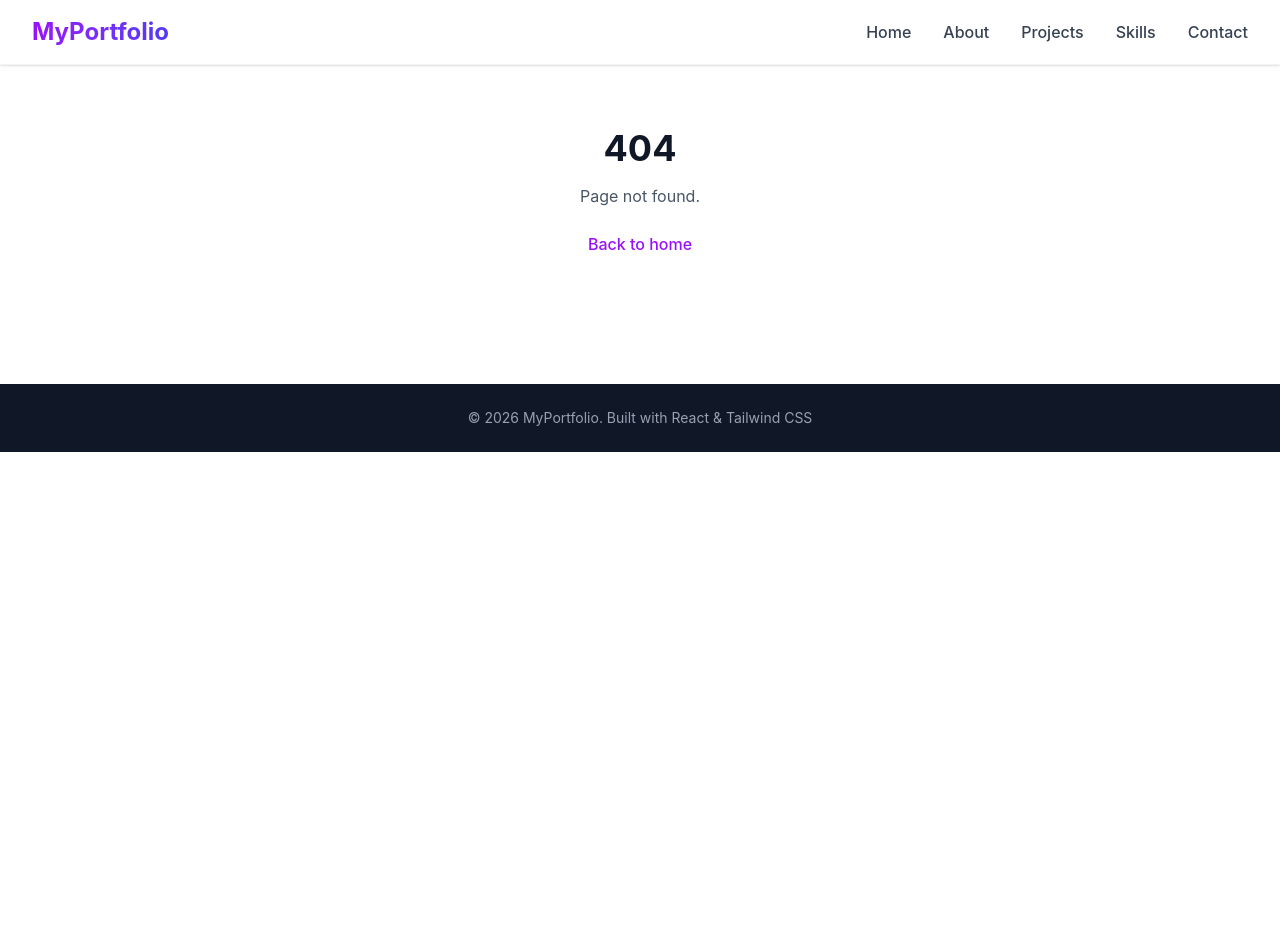
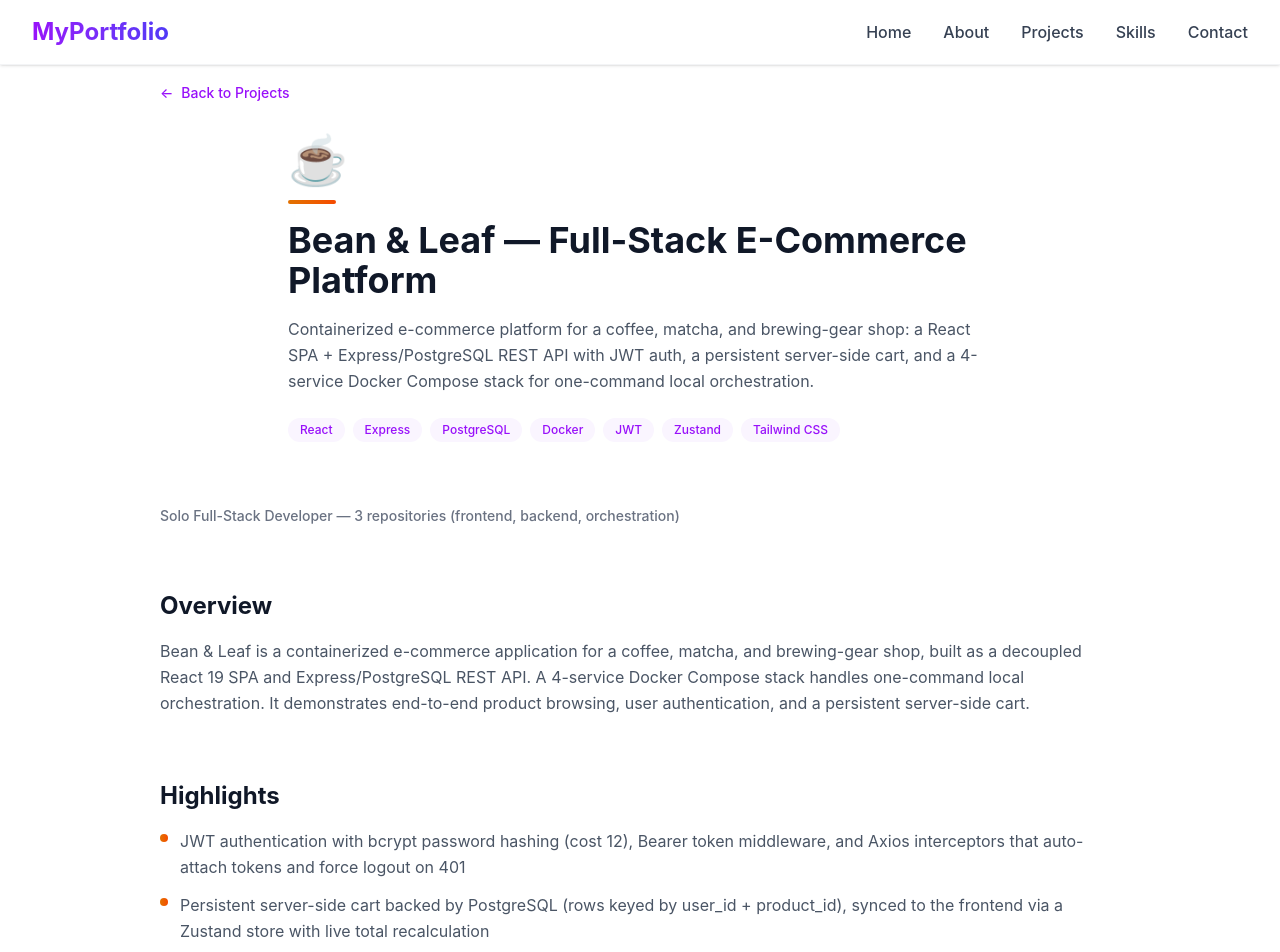
Before and after one commit to MNissha/Portfolio_Nissha, a React (Vite) app: page /projects/bean-and-leaf in a window 1280 px wide. Before the commit this address had no page. Shown: the top 952 px of the page. Before the commit the page ends 800 px from the top, so only its background shows below. Built offline with nearby package versions, Linux system fonts and the light colour scheme.

Commit message:
feat: add Bean & Leaf e-commerce project, support multi-repo links

```diff
--- a/src/data/projects.ts
+++ b/src/data/projects.ts
@@ -78,6 +78,52 @@ const rawProjects: Project[] = [
       ],
       learnings:
         "Working on JomDekan taught me how to build a real product with a team — not just features in isolation, but the parts that don't show in a demo: layered architecture, versioned migrations, request validation at the boundary, and audit logging. The biggest lesson was around auth: implementing refresh-token rotation with reuse detection forced me to think adversarially about what a stolen token could do, a mindset I now bring to every backend I touch.",
+    },
+  },
+  {
+    slug: "bean-and-leaf",
+    title: "Bean & Leaf — Full-Stack E-Commerce Platform",
+    desc: "Containerized e-commerce platform for a coffee, matcha, and brewing-gear shop: a React SPA + Express/PostgreSQL REST API with JWT auth, a persistent server-side cart, and a 4-service Docker Compose stack for one-command local orchestration.",
+    tech: ["React", "Express", "PostgreSQL", "Docker", "JWT", "Zustand", "Tailwind CSS"],
+    color: "from-amber-600 to-orange-600",
+    icon: "☕",
+    details: {
+      overview:
+        "Bean & Leaf is a containerized e-commerce application for a coffee, matcha, and brewing-gear shop, built as a decoupled React 19 SPA and Express/PostgreSQL REST API. A 4-service Docker Compose stack handles one-command local orchestration. It demonstrates end-to-end product browsing, user authentication, and a persistent server-side cart.",
+      role: "Solo Full-Stack Developer — 3 repositories (frontend, backend, orchestration)",
+      highlights: [
+        "JWT authentication with bcrypt password hashing (cost 12), Bearer token middleware, and Axios interceptors that auto-attach tokens and force logout on 401",
+        "Persistent server-side cart backed by PostgreSQL (rows keyed by user_id + product_id), synced to the frontend via a Zustand store with live total recalculation",
+        "Relational schema with foreign-key constraints (ON DELETE CASCADE), indexed lookups (idx_carts_user_id), and GENERATED ... AS IDENTITY primary keys",
+        "REST-driven product listing, search, and detail views consumed by a React Router SPA styled with Tailwind CSS",
+        "4-service Docker Compose stack (Postgres 16, Redis 7, Express API, Nginx-served frontend) with healthchecks and depends_on: service_healthy ordering",
+        "Multi-stage Docker builds — a Node 20 + Vite build stage outputs only static assets into a final nginx:1.27-alpine image, with no Node runtime or source shipped to production",
+        "Nginx SPA routing with a try_files fallback, and an auto-seeding database via docker-entrypoint-initdb.d/ (init.sql plus an idempotent seed.sql guarded by WHERE NOT EXISTS)",
+        "Config-driven CORS allow-list via a FRONTEND_ORIGIN env var, so the same backend image works across local dev and containerized setups without code changes",
+        "Diagnosed and fixed two production-style bugs: env vars silently not loading because dotenv was never wired up, and a Docker build failure caused by dependencies that only resolved locally through Node's parent-directory node_modules walk",
+      ],
+      stack: [
+        {
+          label: "Frontend",
+          items: ["React 19", "Vite 8", "React Router 7", "Tailwind CSS 4", "Zustand 5", "Axios 1.20"],
+        },
+        {
+          label: "Backend",
+          items: ["Node.js", "Express 5", "JWT (jsonwebtoken)", "bcryptjs"],
+        },
+        { label: "Database", items: ["PostgreSQL 16"] },
+        {
+          label: "Infrastructure",
+          items: ["Docker", "Docker Compose", "Nginx 1.27", "Redis 7 (provisioned)"],
+        },
+      ],
+      links: {
+        repos: [
+          { label: "Orchestration", url: "https://github.com/MNissha/bean-and-leaf" },
+          { label: "Frontend", url: "https://github.com/MNissha/bean-and-leaf-frontend" },
+          { label: "Backend", url: "https://github.com/MNissha/bean-and-leaf-backend" },
+        ],
+      },
     },
   },
   {
--- a/src/pages/ProjectDetail.tsx
+++ b/src/pages/ProjectDetail.tsx
@@ -18,7 +18,12 @@ function ProjectDetail() {
     : [];
   const links = details?.links;
   const hasLinks =
-    links && (links.live || links.repo || links.figma || links.video);
+    links &&
+    (links.live ||
+      links.repo ||
+      (links.repos && links.repos.length > 0) ||
+      links.figma ||
+      links.video);
 
   return (
     <section className="py-20">
@@ -279,6 +284,17 @@ function ProjectDetail() {
                   Repository
                 </a>
               )}
+              {links?.repos?.map((repo) => (
+                <a
+                  key={repo.url}
+                  href={repo.url}
+                  target="_blank"
+                  rel="noreferrer"
+                  className="px-6 py-3 border-2 border-purple-600 text-purple-600 rounded-lg font-medium hover:bg-purple-50 transition-all duration-200"
+                >
+                  {repo.label} Repo
+                </a>
+              ))}
               {links?.figma && (
                 <a
                   href={links.figma}
--- a/src/types/project.ts
+++ b/src/types/project.ts
@@ -26,6 +26,14 @@ export const projectDetailsSchema = z.object({
     .object({
       live: z.string().optional(),
       repo: z.string().optional(),
+      repos: z
+        .array(
+          z.object({
+            label: z.string(),
+            url: z.string(),
+          }),
+        )
+        .optional(),
       figma: z.string().optional(),
       video: z.string().optional(),
     })
```
